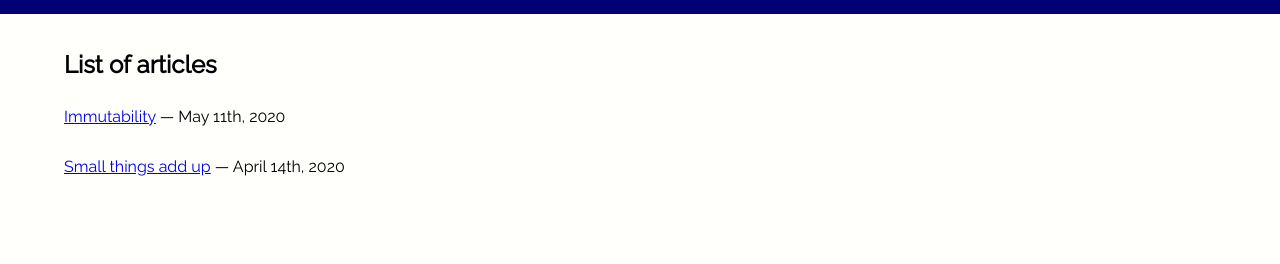
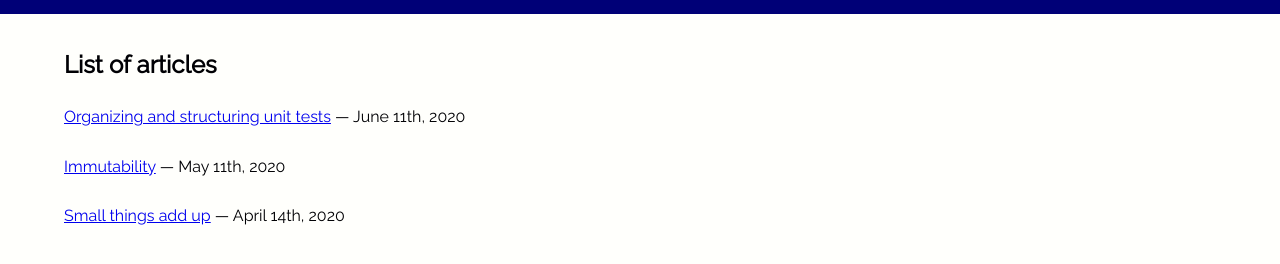
Before and after one commit to ReneWiersma/renewiersma.github.io, a plain HTML site: page index.html in a window 1280 px wide. Shown: the part 140-404 px from the top of the page. Drawn offline with Linux system fonts and the light colour scheme.

Commit message:
Add article to index

```diff
--- a/index.html
+++ b/index.html
@@ -15,6 +15,7 @@
 	</a>
 	<div class="main">
 	<h2>List of articles</h2>
+	<p><a href="StructuringUnitTests.html">Organizing and structuring unit tests</a> — June 11th, 2020</p>
 	<p><a href="Immutability.html">Immutability</a> — May 11th, 2020</p>
 	<p><a href="SmallThingsAddUp.html">Small things add up</a> — April 14th, 2020</p>
 	</div>
```
